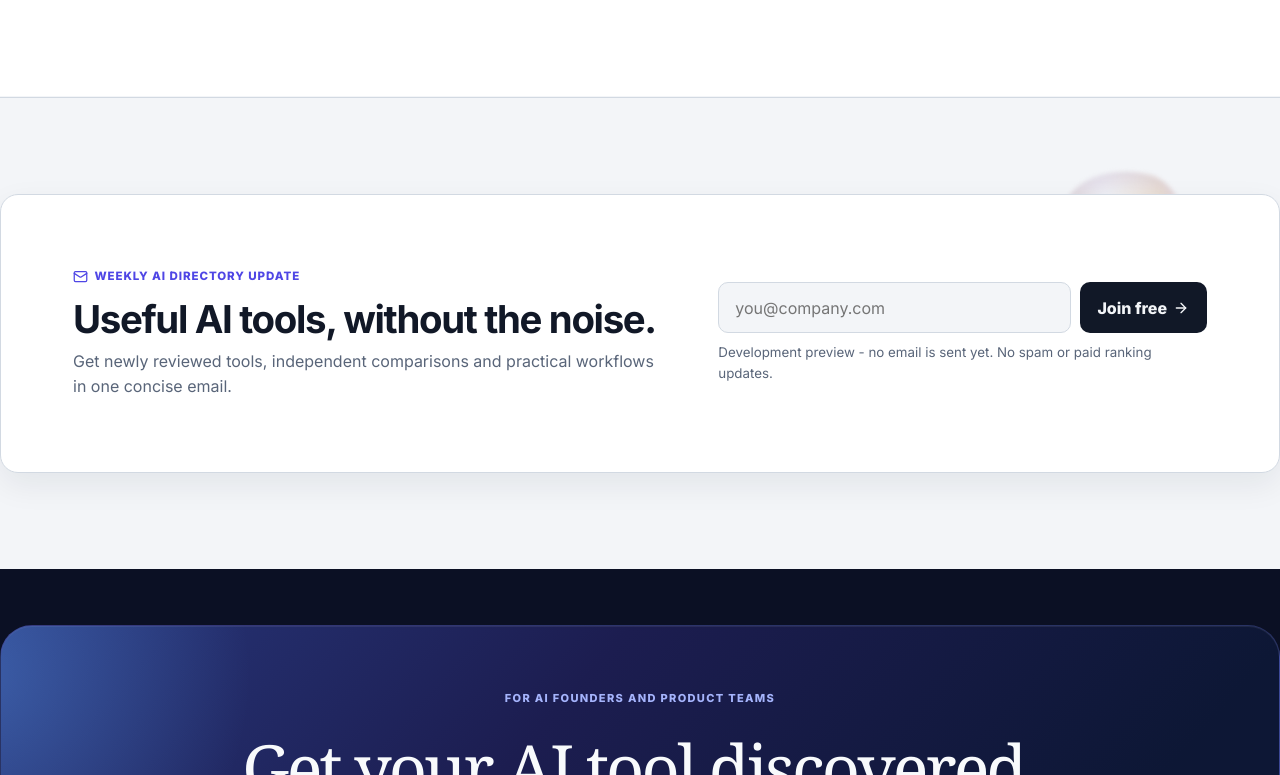
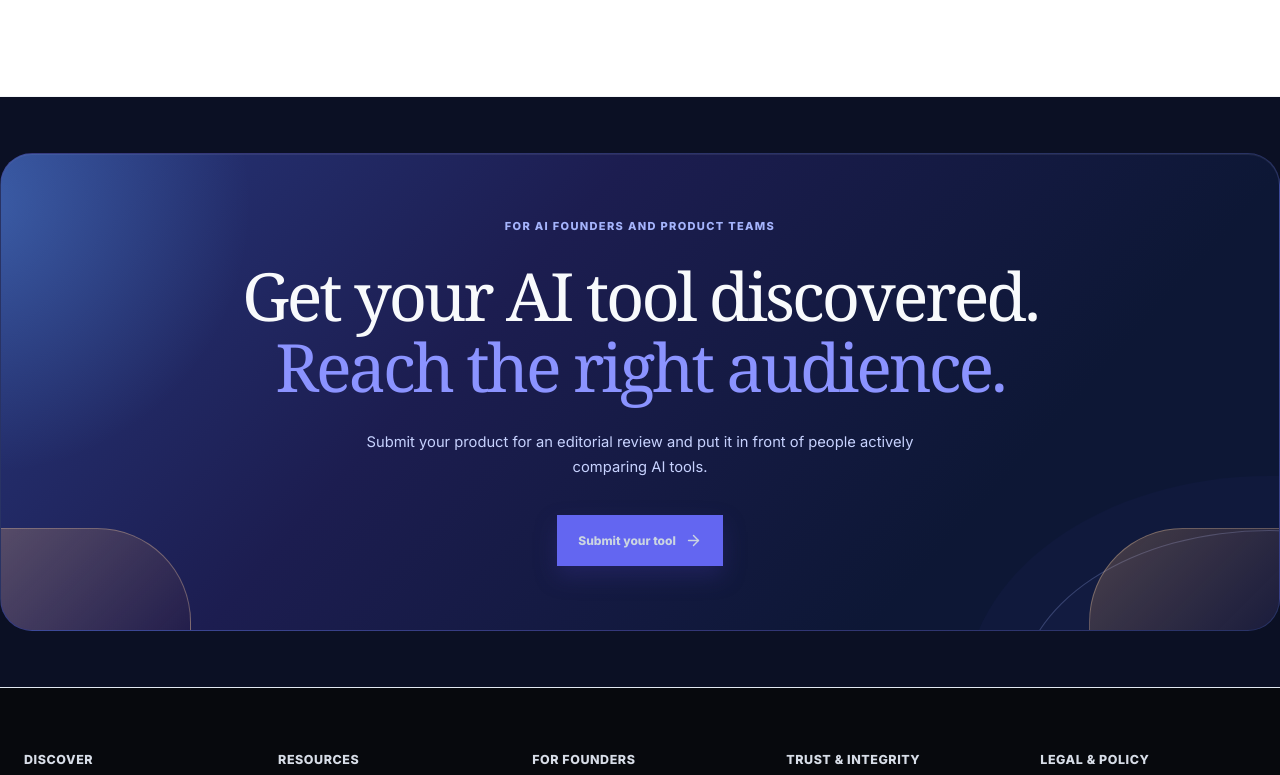
Before and after one commit to harshilbarvaliya/AI-directory, a React (Vite) app: page / in a window 1280 px wide. Shown: the part 10065-10840 px from the top of the page. Built offline with nearby package versions, Linux system fonts and the light colour scheme.

Commit message:
Remove homepage newsletter section

```diff
--- a/src/pages/HomePage.jsx
+++ b/src/pages/HomePage.jsx
@@ -1,9 +1,9 @@
-import React, { useEffect, useRef, useState } from 'react';
+import React, { useEffect, useRef } from 'react';
 import { Link } from 'react-router-dom';
 import {
   ArrowRight, BadgeCheck, BriefcaseBusiness, Camera,
-  CheckCircle2, CircleHelp, ClipboardCheck, Code2,
-  GraduationCap, LayoutGrid, Mail, Megaphone, Palette,
+  CircleHelp, ClipboardCheck, Code2,
+  GraduationCap, LayoutGrid, Megaphone, Palette,
   ShieldCheck, Sparkles, Target, Users, WandSparkles
 } from 'lucide-react';
 import TaskCard from '../components/cards/TaskCard';
@@ -12,7 +12,6 @@ import { tools, categories, tasks, comparisons } from '../data/mockData';
 
 export default function HomePage() {
   const heroRef = useRef(null);
-  const [subscribed, setSubscribed] = useState(false);
   const popularTools = tools.slice(0, 8);
   const latestTools = tools.filter(tool => tool.new).slice(0, 4);
   const marqueeTools = tools.filter(tool => !['jasper', 'canva-magic-studio'].includes(tool.id));
@@ -398,22 +397,6 @@ export default function HomePage() {
         </div>
       </section>
 
-      <section className="section directory-section">
-        <div className="container newsletter-panel">
-          <div><span><Mail size={15} /> WEEKLY AI DIRECTORY UPDATE</span><h2>Useful AI tools, without the noise.</h2><p>Get newly reviewed tools, independent comparisons and practical workflows in one concise email.</p></div>
-          {subscribed ? (
-            <div className="subscribe-success"><CheckCircle2 size={20} /> You are on the preview list.</div>
-          ) : (
-            <form onSubmit={event => { event.preventDefault(); setSubscribed(true); }}>
-              <label className="sr-only" htmlFor="home-newsletter-email">Email address</label>
-              <input id="home-newsletter-email" type="email" required placeholder="you@company.com" />
-              <button type="submit">Join free <ArrowRight size={16} /></button>
-              <small>Development preview - no email is sent yet. No spam or paid ranking updates.</small>
-            </form>
-          )}
-        </div>
-      </section>
-
       <section className="directory-submit-section">
         <div className="container directory-submit-inner">
           <span className="directory-submit-corner directory-submit-corner-left" aria-hidden="true" />
```
